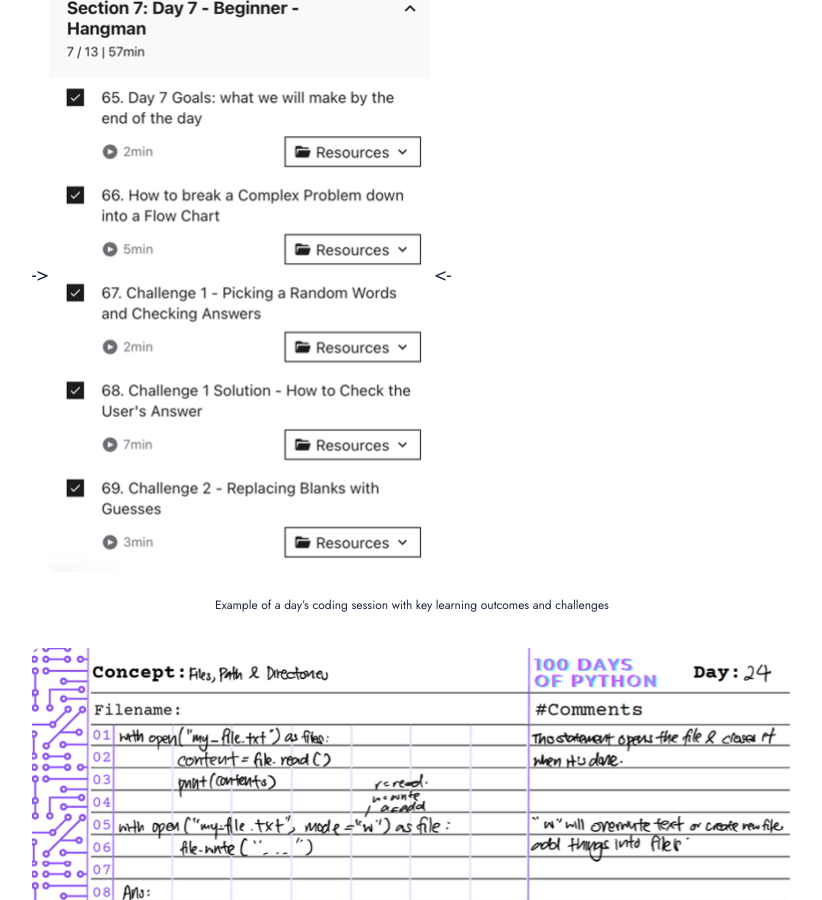
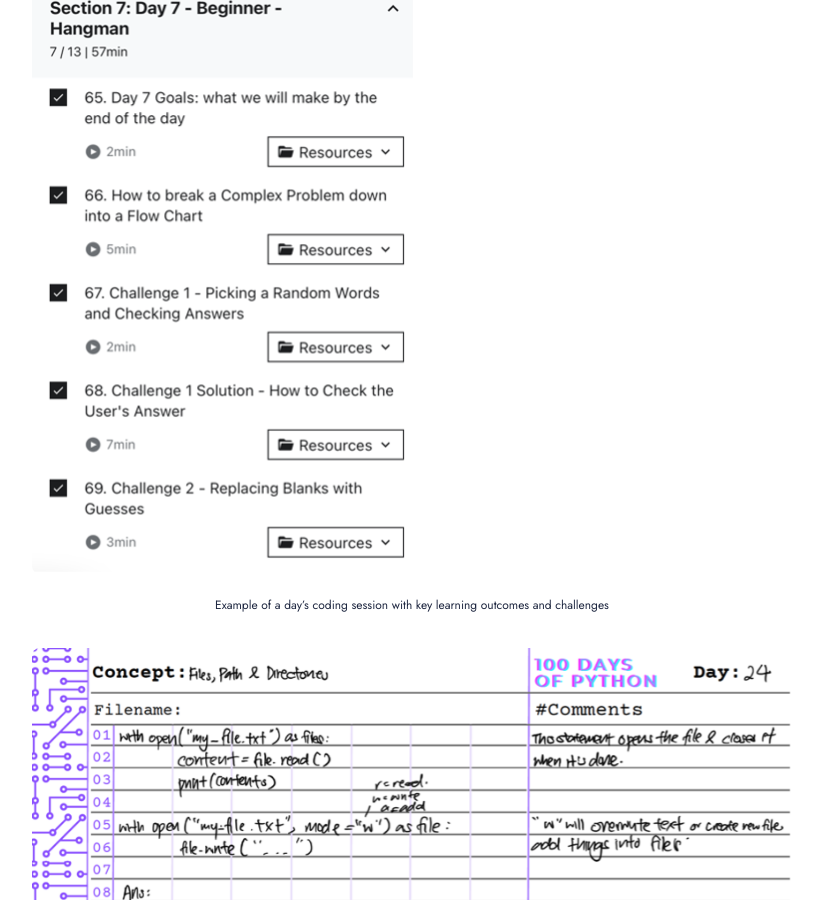
Before and after one commit to cheryltyn/cheryblog, a Jekyll site: the page built from _posts/2023-10-23-from-beginner-100daysofcode-journey.markdown, in a window 1280 px wide and 900 px high, scrolled down 1344 px. Shown: the whole window, without its empty margins (228-1050 px from the left). Built offline with Jekyll 4.4.1, drawn with Linux system fonts in a browser that asks for light colours; nearby versions of some CDN libraries.

Commit message:
centering

```diff
--- a/_posts/2023-10-23-from-beginner-100daysofcode-journey.markdown
+++ b/_posts/2023-10-23-from-beginner-100daysofcode-journey.markdown
@@ -21,7 +21,7 @@ I used Angela Yu’s [100 Days of Code - The Complete Python Pro Bootcamp for 20
 It was well structured with key learning outcomes each session. Each day starts with a short theory, followed by a few examples to try before ending off with a mini project.
 
 
-->![100 Days of Code Course Example]({{site.baseurl}}/images/100daysofcode1.png)<-
+![100 Days of Code Course Example]({{site.baseurl}}/images/100daysofcode1.png)
 *Example of a day’s coding session with key learning outcomes and challenges*
 
 ![100 Days of Code Notes Example]({{site.baseurl}}/images/100daysofcode2.png)
@@ -36,7 +36,7 @@ It was then that my mentor suggested that I posted it on LinkedIn as a form of a
 ### Tip #1: Share Your Journey
 I thought my mentor was crazy initially, no one would care about my journey as a beginner. In fact, they’ll probably hate me for spamming their feed. Regardless, I decided to give it a try.
 
-->![LinkedIn Sharing Post]({{site.baseurl}}/images/100daysofcode3.png)<-
+![LinkedIn Sharing Post]({{site.baseurl}}/images/100daysofcode3.png)
 *Example of my post on LinkedIn*
 
 To my surprise, friends started asking about the challenge and people were keeping up with my posts. I was now accountable to my LinkedIn community.
```
